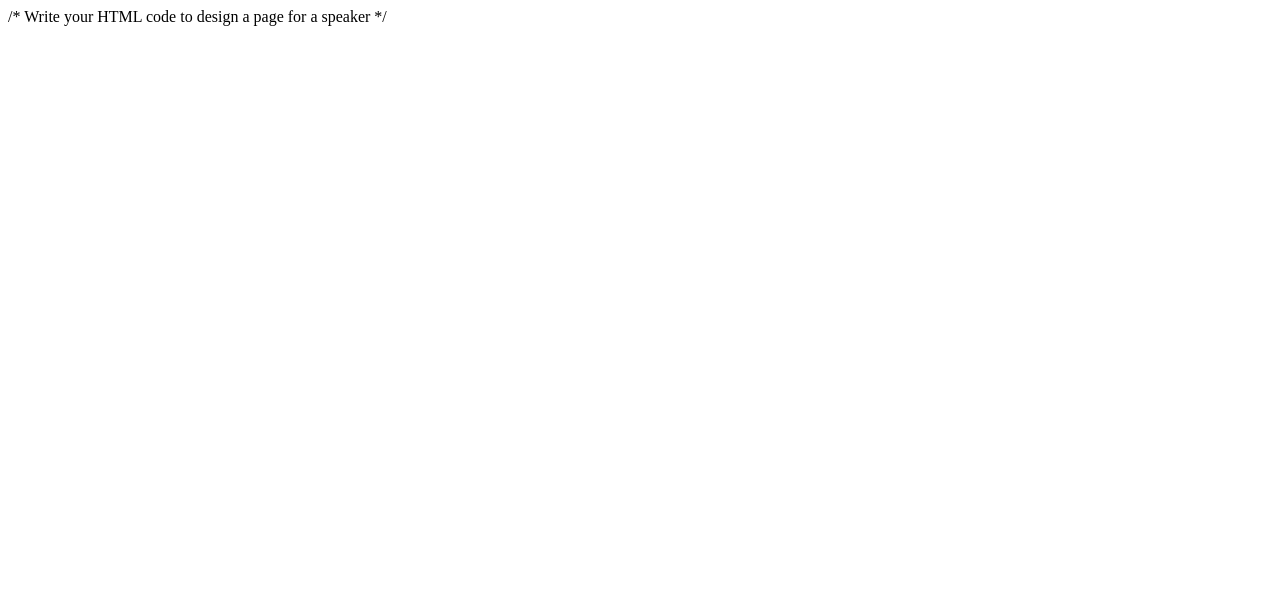
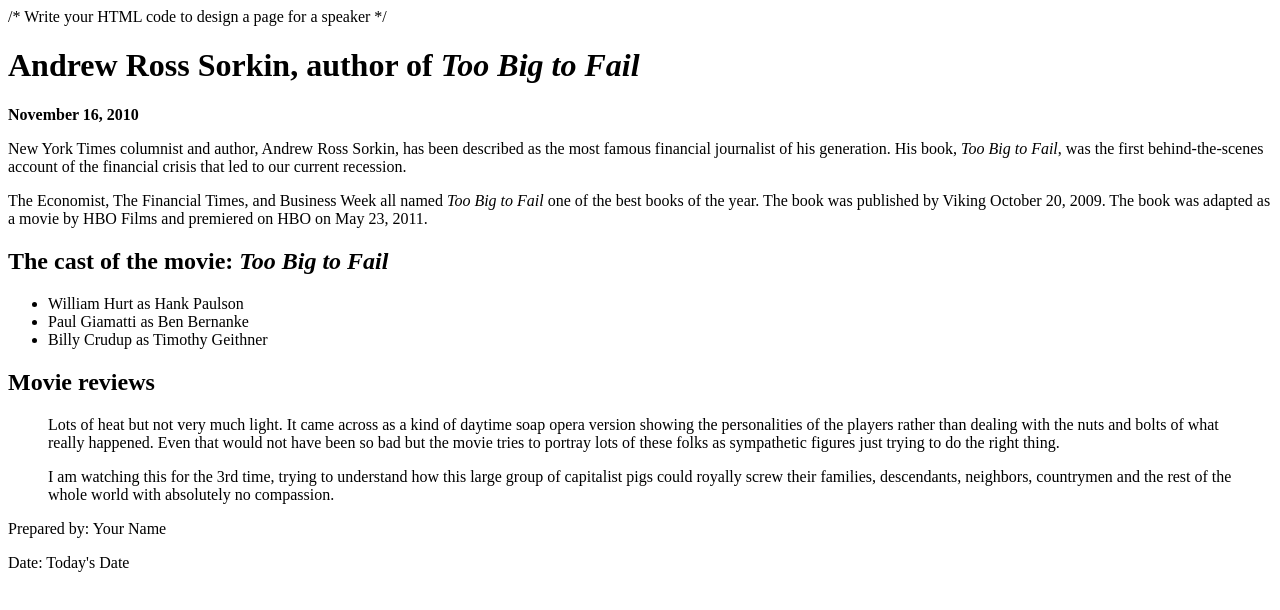
Before and after one commit to navab805680-hub/HTML-M_Navaneethan-pro-1, a website: page index.html in a window 1280 px wide. Drawn offline with Linux system fonts and the light colour scheme.

Commit message:
Update index.html

```diff
--- a/index.html
+++ b/index.html
@@ -4,3 +4,72 @@
 /* Write your HTML code to design a page for a speaker */
 
 </html>
+<!DOCTYPE html>
+<html lang="en">
+
+<head>
+    <meta charset="utf-8">
+    <title>San Joaquin Valley Town Hall</title>
+    <link rel="shortcut icon" href="../images/favicon.ico">
+</head>
+
+<body>
+
+    <main>
+        <h1>Andrew Ross Sorkin, author of <em>Too Big to Fail</em></h1>
+
+        <p><strong>November 16, 2010</strong></p>
+
+        <p>
+            New York Times columnist and author, Andrew Ross Sorkin, has been
+            described as the most famous financial journalist of his generation.
+            His book, <em>Too Big to Fail</em>, was the first behind-the-scenes
+            account of the financial crisis that led to our current recession.
+        </p>
+
+        <p>
+            The Economist, The Financial Times, and Business Week all named
+            <em>Too Big to Fail</em> one of the best books of the year.
+            The book was published by Viking October 20, 2009. The book was
+            adapted as a movie by HBO Films and premiered on HBO on May 23, 2011.
+        </p>
+
+        <h2>The cast of the movie: <em>Too Big to Fail</em></h2>
+
+        <ul>
+            <li>William Hurt as Hank Paulson</li>
+            <li>Paul Giamatti as Ben Bernanke</li>
+            <li>Billy Crudup as Timothy Geithner</li>
+        </ul>
+
+        <h2>Movie reviews</h2>
+
+        <blockquote>
+            <p>
+                Lots of heat but not very much light. It came across as a kind
+                of daytime soap opera version showing the personalities of the
+                players rather than dealing with the nuts and bolts of what
+                really happened. Even that would not have been so bad but the
+                movie tries to portray lots of these folks as sympathetic
+                figures just trying to do the right thing.
+            </p>
+        </blockquote>
+
+        <blockquote>
+            <p>
+                I am watching this for the 3rd time, trying to understand how
+                this large group of capitalist pigs could royally screw their
+                families, descendants, neighbors, countrymen and the rest of
+                the whole world with absolutely no compassion.
+            </p>
+        </blockquote>
+
+        <footer>
+            <p>Prepared by: Your Name</p>
+            <p>Date: Today's Date</p>
+        </footer>
+    </main>
+
+</body>
+
+</html>
```
